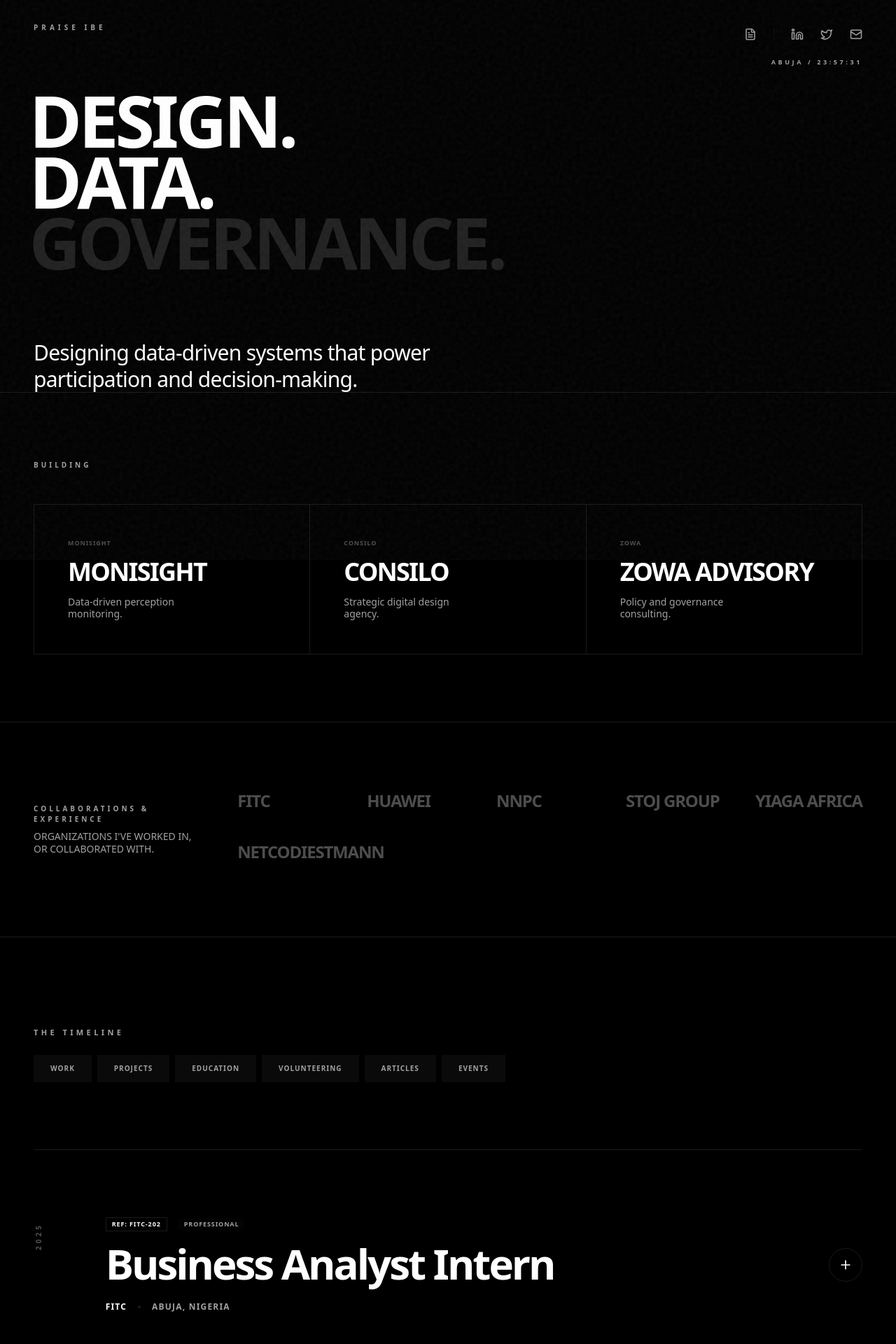
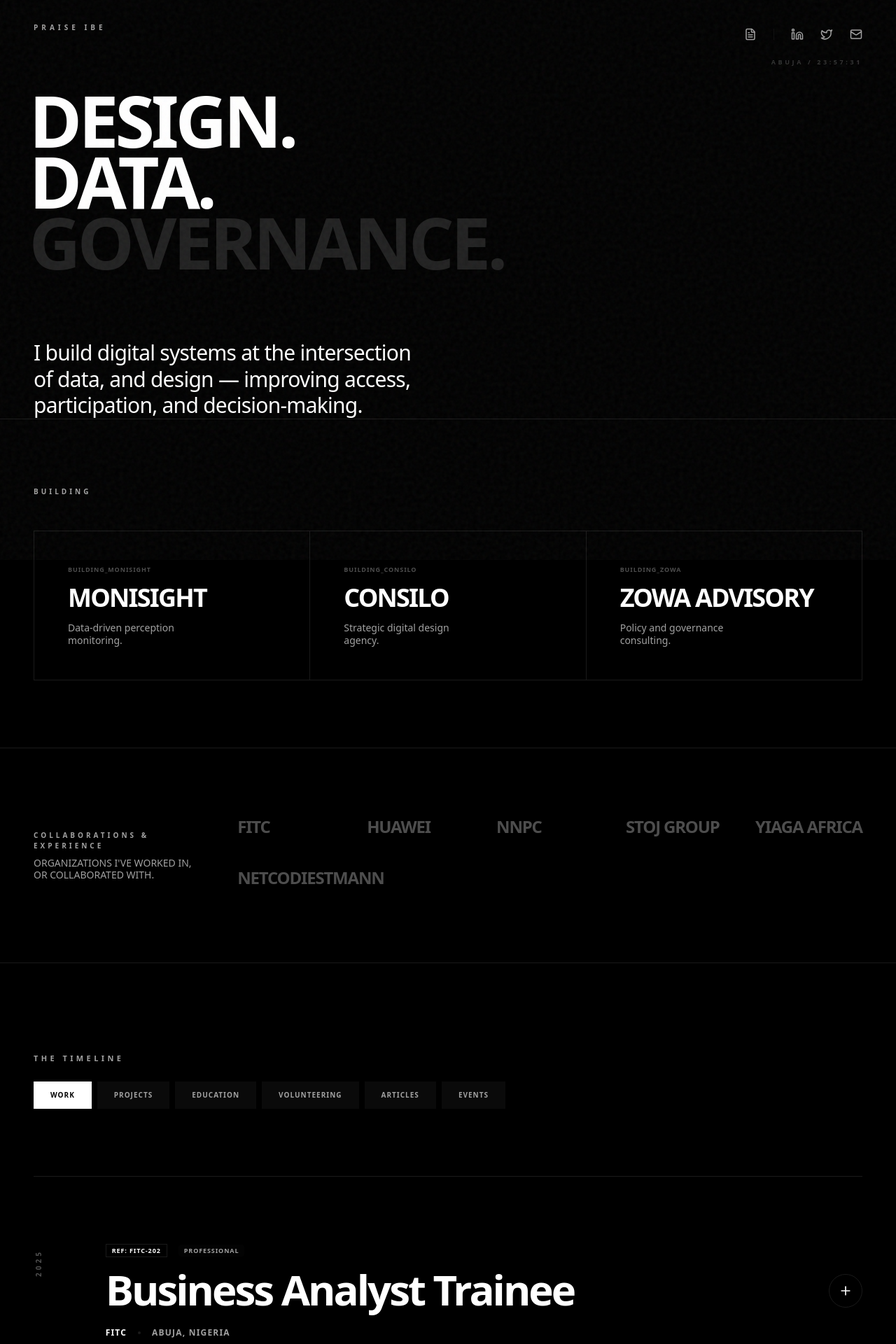
Before and after one commit to halellight/praiseibe, a Next.js app: page / in a window 1280 px wide. Shown: the top 1920 px of the page at 70% size. Built offline with nearby package versions, Linux system fonts and the light colour scheme.

Commit message:
updated article and projectss again

```diff
--- a/src/app/page.tsx
+++ b/src/app/page.tsx
@@ -19,7 +19,7 @@ const CATEGORIES = [
 ];
 
 export default function Home() {
-  const [activeCategory, setActiveCategory] = useState("all");
+  const [activeCategory, setActiveCategory] = useState("work");
 
   const filteredData = useMemo(() => {
     if (activeCategory === "all") return COMPENDIUM_DATA;
@@ -50,7 +50,7 @@ export default function Home() {
             <div className="grid grid-cols-1 md:grid-cols-12 gap-12 pt-12 items-end">
               <div className="md:col-span-12 lg:col-span-6 space-y-8">
                 <p className="text-xl md:text-3xl font-medium tracking-tight leading-tight">
-                  Designing data-driven systems that power participation and decision-making.
+                  I build digital systems at the intersection of data, and design — improving access, participation, and decision-making.
                   <br />
                 </p>
               </div>
@@ -75,7 +75,7 @@ export default function Home() {
                   href={`/building/${venture.id}`}
                   className="bg-background p-12 space-y-4 group hover:bg-muted/50 transition-colors"
                 >
-                  <p className="text-[9px] font-black uppercase tracking-widest opacity-30">{venture.id.toUpperCase()}</p>
+                  <p className="text-[9px] font-black uppercase tracking-widest opacity-30">Building_{venture.id.toUpperCase()}</p>
                   <h3 className="text-4xl font-heading font-black tracking-tighter uppercase leading-none group-hover:italic transition-all">
                     {venture.name}
                   </h3>
--- a/src/components/navbar.tsx
+++ b/src/components/navbar.tsx
@@ -72,7 +72,7 @@ function DigitalClock() {
 
     return (
         <div className="flex flex-col items-end gap-1">
-            <div className="text-[9px] font-black uppercase tracking-[0.4em] text-muted-foreground">
+            <div className="text-[9px] font-black uppercase tracking-[0.4em] text-muted-foreground/30">
                 Abuja / {time || "00:00:00"}
             </div>
         </div>
--- a/src/lib/data.ts
+++ b/src/lib/data.ts
@@ -22,11 +22,11 @@ export const COMPENDIUM_DATA: CompendiumItem[] = [
         type: "work",
         year: "2025",
         category: "Professional",
-        title: "Business Analyst Intern",
+        title: "Business Analyst Trainee",
         subtitle: "FITC",
-        description: "Transforming complex datasets into actionable insights for financial institutions. Analyzing survey and behavioral data to identify participation trends and recommending evidence-based improvements.",
+        description: "Transforming complex datasets into actionable insights for institutions. Analyzing survey and behavioral data to identify participation trends and recommending evidence-based improvements.",
         meta: ["Abuja, Nigeria", "Current Record"],
-        tags: ["Data Analytics", "Strategic Growth"],
+        tags: ["Data Analytics", "Strategic Growth, Sales, Consulting and Advisory"],
     },
     {
         id: "netco-2025",
@@ -86,7 +86,7 @@ export const COMPENDIUM_DATA: CompendiumItem[] = [
         type: "project",
         year: "2024",
         category: "Legacy",
-        title: "Previous Portfolio",
+        title: "Portfolio V1",
         subtitle: "Archived Version",
         description: "An archived version of my digital portfolio, documenting previous projects and aesthetic explorations.",
         link: "https://praiseibe.vercel.app/",
@@ -111,7 +111,7 @@ export const COMPENDIUM_DATA: CompendiumItem[] = [
         title: "The Closet Codes",
         subtitle: "Design Journal for Justin UG",
         description: "A premium design journal exploring fashion, aesthetics, and minimalism through a curated visual narrative.",
-        images: ["/artifacts/closet_codes.jpg"],
+        images: ["/artifacts/closet_codes.png"],
         link: "https://justinug.gumroad.com/l/TheClosetCodes",
         tags: ["Creative Direction", "Editorial Design"],
     },
```
